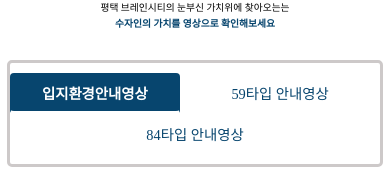
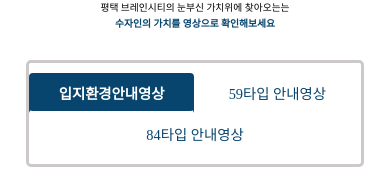
Before and after one commit to parkjihun22/jeju-wepark, a React (Create React App) app: page /FloorPlan/videos in a window 390 px wide. Shown: the part 275-460 px from the top of the page. Built offline with nearby package versions, Linux system fonts and the light colour scheme; grey boxes are pictures that could not be loaded; a web font is replaced by a local one.

Commit message:
feat : 탭메뉴수정중

```diff
--- a/src/pages/FloorPlan/FloorPlan.module.scss
+++ b/src/pages/FloorPlan/FloorPlan.module.scss
@@ -178,14 +178,15 @@
 /* 모바일 화면에서 가로 배열 유지 */
 @media (max-width: 768px) {
     .tabMenu {
+        width: 85%;
         flex-wrap: wrap; /* 버튼이 화면에 맞게 줄 바꿈되도록 설정 */
         justify-content: space-between; /* 버튼 간격을 균등하게 배분 */
     }
 
     .tabMenu button {
-        font-size: 0.95rem; /* 글자 크기 약간 축소 */
-        padding: 8px 15px; /* 패딩 줄이기 */
-        margin-right: 15px; /* 버튼 간 간격 줄이기 */
+        font-size: 1.1rem; /* 글자 크기 약간 축소 */
+        padding: 5px 5px; /* 패딩 줄이기 */
+        margin-right: 1px; /* 버튼 간 간격 줄이기 */
         flex: 1 1 30%; /* 버튼이 화면을 꽉 차게 하고, 3개 정도 한 줄에 배치되도록 설정 */
         text-align: center; /* 텍스트 중앙 정렬 */
         white-space: nowrap; /* 글자가 잘리지 않게 설정 */
@@ -200,7 +201,7 @@
 @media (max-width: 480px) {
     .tabMenu button {
         font-size: 0.9rem; /* 글자 크기 더 축소 */
-        padding: 8px 12px; /* 패딩 더 줄이기 */
+        padding: 8px 10px; /* 패딩 더 줄이기 */
     }
 }
 
```
